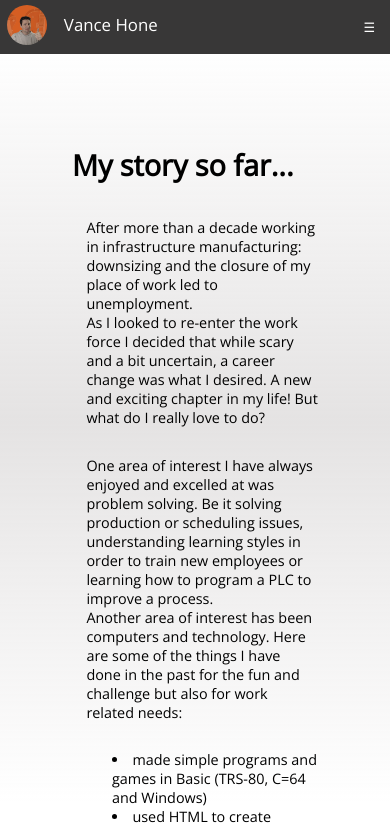
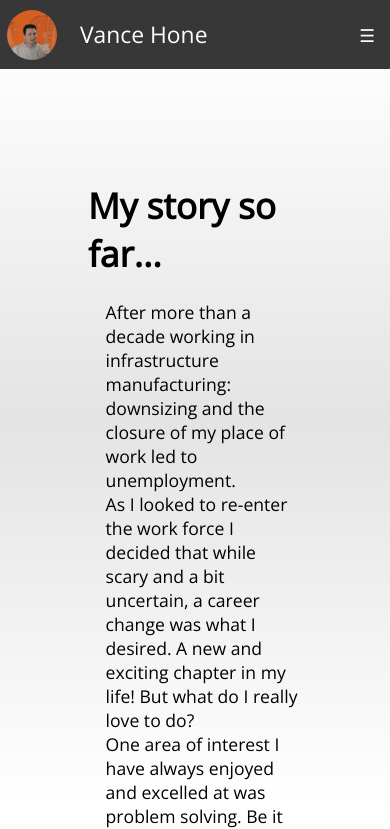
Before and after one commit to Fletchlock/portfolio-vance-hone, a plain HTML site: page index.html in a window 390 px wide. Shown: the top 829 px of the page. Drawn offline with nearby package versions, Linux system fonts and the light colour scheme.

Commit message:
Add files via upload

```diff
--- a/index.html
+++ b/index.html
@@ -20,7 +20,7 @@
 		<ul class="main-nav">
 			<label for="hamburger">&#9776;</label>
 			<input type="checkbox" id="hamburger"/>
-			<li class="pushright"><a class="nav-link" href="https://github.com/Fletchlock" target="_blank">Github</a></li>
+			<li><a class="nav-link" href="https://github.com/Fletchlock" target="_blank">Github</a></li>
 			<li><a class="nav-link" href="https://www.twitch.tv/fletchlockgaming" target="_blank">Twitch</a></li>
 		  	<li><a class="nav-link" href="https://twitter.com/HoneVance" target="_blank">Twitter</a></li>
 
--- a/style.css
+++ b/style.css
@@ -32,12 +32,8 @@ body {
 }
 
 @media only screen and (max-width: 600px) {
-	body, nav {
-		font-size: .9em;
-	}
-	.zoom-avatar-container .avatar {
-		width: 40px;
-		height: 40px;
+	p {
+		margin: 0;
 	}
 	.nav label {
 		display: flex;
@@ -53,12 +49,15 @@ body {
 	.logoname {
 		display: flex;
 		align-self: flex-start;
-		padding-top: 8px;
-		margin: 0;
+		margin-top: 14px;
 	}
 	.zoom-avatar-container {
 		display: flex;
 		align-self: flex-start;
+		margin-top: 5px;
+	}
+	.myStory {
+		padding: 0;
 	}
 	.nav li {
 		display: none;
```
